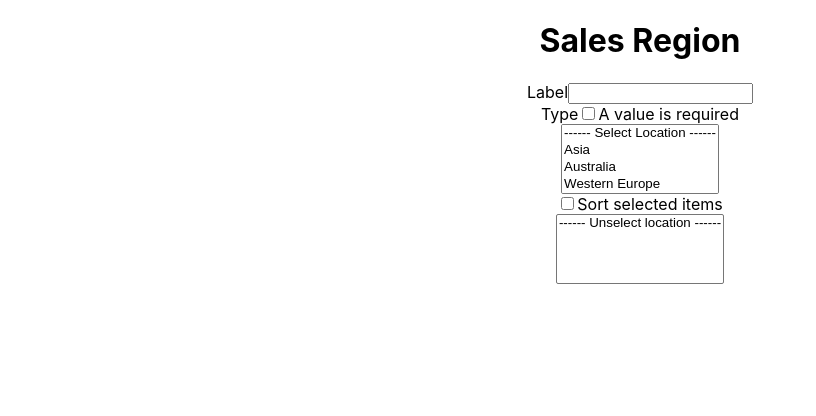
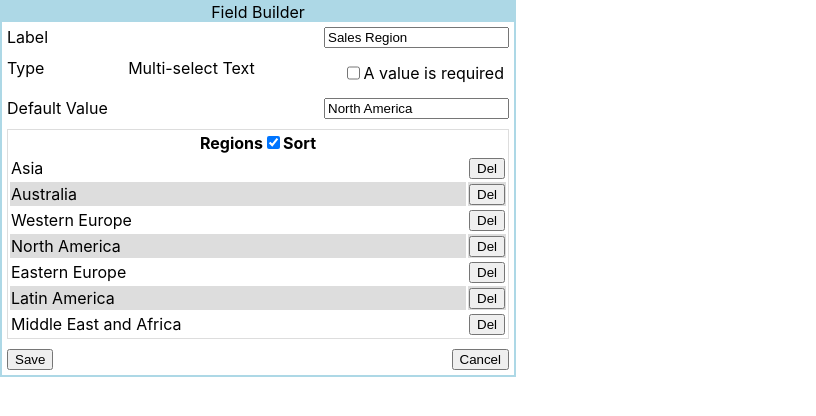
Before and after one commit to sonofdust/QuickBase, a React (Create React App) app: page / in a window 1280 px wide. Shown: the top 416 px of the page, without its empty margins (0-816 px from the left). Built offline with nearby package versions, Linux system fonts and the light colour scheme.

Commit message:
This support current requirements

```diff
--- a/src/App.css
+++ b/src/App.css
@@ -1,32 +1,33 @@
-.App {
-  text-align: center;
+.outter-div {
+  width: 40%;
+  border: 2px solid lightblue;
 }
 
-.App-logo {
-  animation: App-logo-spin infinite 20s linear;
-  height: 40vmin;
+.inner-header-div {
+  display: flex;
+  align-items: center;
+  justify-content: center;
+  margin: auto;
+  background-color: lightblue;
+  border-width: 2px;
 }
 
-.App-header {
-  background-color: #282c34;
-  min-height: 100vh;
+.container {
+  padding: 5px;
   display: flex;
-  flex-direction: column;
-  align-items: center;
-  justify-content: center;
-  font-size: calc(10px + 2vmin);
-  color: white;
+  justify-content: space-between;
 }
 
-.App-link {
-  color: #61dafb;
+table {
+  border: 1px solid #dddddd;
+  width: 100%;
 }
 
-@keyframes App-logo-spin {
-  from {
-    transform: rotate(0deg);
-  }
-  to {
-    transform: rotate(360deg);
-  }
+
+tr:nth-child(even) {
+  background-color: #dddddd;
 }
+
+.tight-tr {
+  width: 0%;
+}
--- a/src/App.js
+++ b/src/App.js
@@ -1,5 +1,7 @@
 import React, { Component } from "react";
-import { LocationList } from "./components/LocationList";
+//import { LocationList } from "./components/LocationList";
+// import { bindCallback } from "rxjs";
+import "./App.css";
 
 const FieldService = {
   getField() {
@@ -23,27 +25,127 @@ const FieldService = {
 };
 
 class App extends Component {
+  constructor() {
+    super();
+    this.state = FieldService.getField();
+  }
+  deleteItem = e => {
+    e.persist();
+    //    console.log(e.target.value);
+    this.setState({
+      choices: this.state.choices.filter(item => item !== e.target.value)
+    });
+  };
+
+  handelRequiredCheckBox = e => {
+    e.persist();
+    this.setState({
+      required: e.target.checked
+    });
+  };
+
+  //  sortChoices = ()=>{
+  //    this.setState(
+  //      {
+  //        choices: this.state.choices.sort()
+  //      }
+  //  }
+
+  handelSortCheckBox = e => {
+    e.persist();
+    this.setState(
+      {
+        displayAlpha: e.target.checked
+      },
+
+      () => {
+        if (this.state.displayAlpha) {
+          this.setState({
+            choices: this.state.choices.sort()
+          });
+        }
+      }
+    );
+  };
+
+  handleSubmit = e => {
+    e.preventDefault();
+    console.log(e.target.checked);
+    //    const data = new FormData(e.target);
+    //    console.log( data.target.locationText);
+  };
 
   render() {
+    return (
+      <form onSubmit={this.handleSubmit}>
+        <div className="outter-div">
+          <div className="inner-header-div">
+            <span>Field Builder</span>
+          </div>
+          <div className="container">
+            <span>Label</span>
+            <input type="text" defaultValue={this.state.label} />
+          </div>
+          <div className="container">
+            <span>Type</span>
+            <span>Multi-select Text</span>
+            <span className="container">
+              <input
+                id="require"
+                type="checkbox"
+                checked={this.state.required}
+                onChange={this.handelRequiredCheckBox}
+              />
+              A value is required
+            </span>
+          </div>
+          <div className="container">
+            <span>Default Value</span>
+            <input type="text" defaultValue={this.state.default} />
+          </div>
 
-    return (
-      <div className="App" align="center">
-        <div width="30%">
-          <h1>{FieldService.getField().label}</h1>
+          <div className="container">
+            <table>
+              <thead>
+                <tr>
+                  <th colSpan="2">
+                    Regions
+                    <input
+                      id="sort"
+                      type="checkbox"
+                      checked={this.state.displayAlpha}
+                      onChange={this.handelSortCheckBox}
+                    />
+                    Sort
+                  </th>
+                </tr>
+              </thead>
+              <tbody>
+                {this.state.choices.map((choice, i) => {
+                  return (
+                    <tr key={choice}>
+                      <td>{choice}</td>
+                      <td className="tight-tr">
+                        <button value={choice} onClick={this.deleteItem}>
+                          Del
+                        </button>
+                      </td>
+                    </tr>
+                  );
+                })}
+              </tbody>
+            </table>
+          </div>
+
+          <div className="container">
+            <button>Save</button>
+            <button>Cancel</button>
+          </div>
+          {/* <div width="30%">
+          <LocationList list={FieldService.getField().choices} />
+        </div> */}
         </div>
-        <div width="30%">
-          <span>Label</span>
-          <input type="text" name="region" />
-        </div>
-        <div width="30%">
-          <span>Type</span>
-          <input id="require" type="checkbox" />
-          <span>A value is required</span>
-        </div>
-        <div width="30%">
-          <LocationList list={FieldService.getField().choices} />
-        </div>
-      </div>
+      </form>
     );
   }
 }
--- a/src/components/LocationList.js
+++ b/src/components/LocationList.js
@@ -1,24 +1,29 @@
 import React from "react";
-
-let dataSet = new Set();
 
 export class LocationList extends React.Component {
   constructor(props) {
     super(props);
     this.selectItem = React.createRef();
     this.selected = React.createRef();
+    this.choicesList = localStorage.getItem("choices")
+      ? localStorage
+          .getItem("choices")
+          .toString()
+          .split(",")
+      : [];
     this.isSorted = false;
     this.state = {
       choices: this.props.list,
-      selected: new Set()
+      selected: this.choicesList
     };
   }
   manageState = tag => {
-    //    dataSet = this.handelCheck ? Array.from(dataSet).sort : dataSet;
     this.setState(
       {
-        choices: this.props.list.filter(choice => !dataSet.has(choice)),
-        selected: dataSet
+        choices: this.props.list.filter(
+          item => this.choicesList.indexOf(item) < 0
+        ),
+        selected: this.isSorted ? this.choicesList.sort() : this.choicesList
       },
       () => {
         tag.selected = true;
@@ -28,24 +33,26 @@ export class LocationList extends React.Component {
 
   addItem = e => {
     e.persist();
-    if (e.target.value && !dataSet.has(e.target.value)) {
-      dataSet.add(e.target.value);
+    if (e.target.value) {
+      this.choicesList.push(e.target.value);
       this.manageState(this.selectItem.current);
     }
+  };
+
+  deleteItem = e => {
+    e.persist();
+    this.selected.current.focus();
+    this.choicesList = this.choicesList.filter(item => item !== e.target.value);
+    console.log(this.choicesList);
+    this.manageState(this.selected.current);
   };
 
   handelCheck = e => {
     e.persist();
     this.isSorted = e.target.checked;
-    console.log(this.isSorted);
+    this.manageState(this.selected.current);
   };
 
-  deleteItem = e => {
-    e.persist();
-    this.selected.current.focus();
-    dataSet.delete(e.target.value);
-    this.manageState(this.selected.current);
-  };
   //This is fun
   render() {
     return (
@@ -73,7 +80,7 @@ export class LocationList extends React.Component {
             <option value="" ref={this.selected}>
               ------ Unselect location ------
             </option>
-            {Array.from(this.state.selected).map(choice => {
+            {this.state.selected.map(choice => {
               return (
                 <option key={choice} value={choice}>
                   {choice}
```
